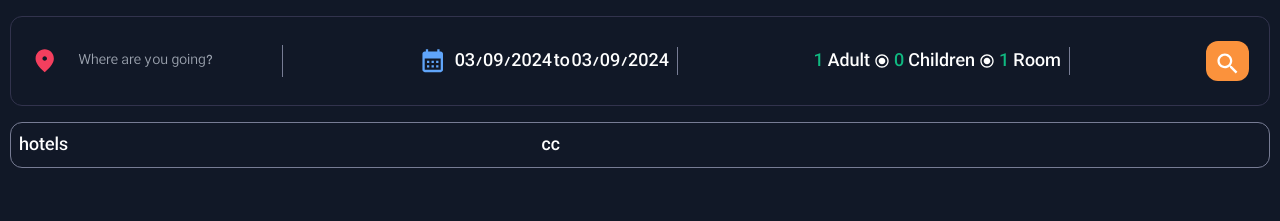
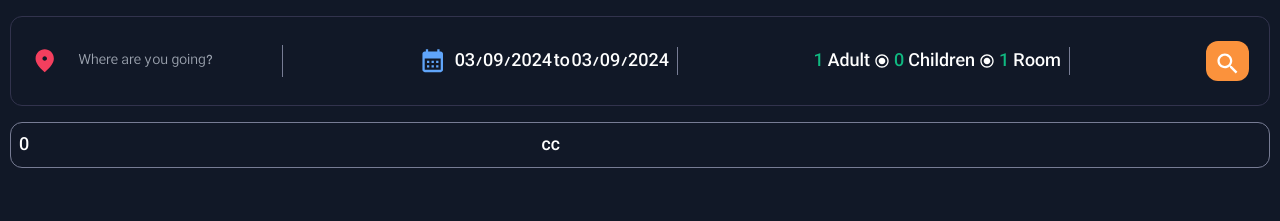
Before and after one commit to Ghorbani-Dev1985/BookingHoterlApp, a React (Vite) app: page /hotels in a window 1280 px wide. Shown: the top 221 px of the page. Built offline with nearby package versions, Linux system fonts and the light colour scheme; no server answers.

Commit message:
feat: get search param from url for search

```diff
--- a/src/App.jsx
+++ b/src/App.jsx
@@ -4,6 +4,7 @@ import Header from './Components/Header/Header'
 import LocationList from './Components/LocationList/LocationList'
 import { Route, Routes } from 'react-router-dom'
 import AppLayout from './Components/Layout/AppLayout'
+import Hotels from './Components/Hotels/Hotels'
 
 
 
@@ -16,7 +17,7 @@ function App() {
             <Routes>
               <Route path='/' element={<LocationList />} />
               <Route path='/hotels' element={<AppLayout />}>
-                <Route index element={<div>hotels</div>}/>
+                <Route index element={<Hotels />}/>
                 <Route path=':id' element={<div>single hotel</div>}/>
               </Route>
             </Routes>
--- /dev/null
+++ b/src/Components/Hotels/Hotels.jsx
@@ -0,0 +1,17 @@
+import React from 'react'
+import { useSearchParams } from 'react-router-dom'
+import useFetch from '../../Hooks/useFetch'
+
+const Hotels = () => {
+ const [searchParams , setSearchParams] = useSearchParams()
+ const destination = searchParams.get("destination")
+ const room = JSON.parse(searchParams.get("options"))?.room
+ const { data, isLoading } = useFetch("hotels", `q=${destination || ""}&accommodates_gte=${room || 1}`);
+ // name_like , host_location_like
+ console.log(destination)
+  return (
+    <div>{data.length}</div>
+  )
+}
+
+export default Hotels
```
